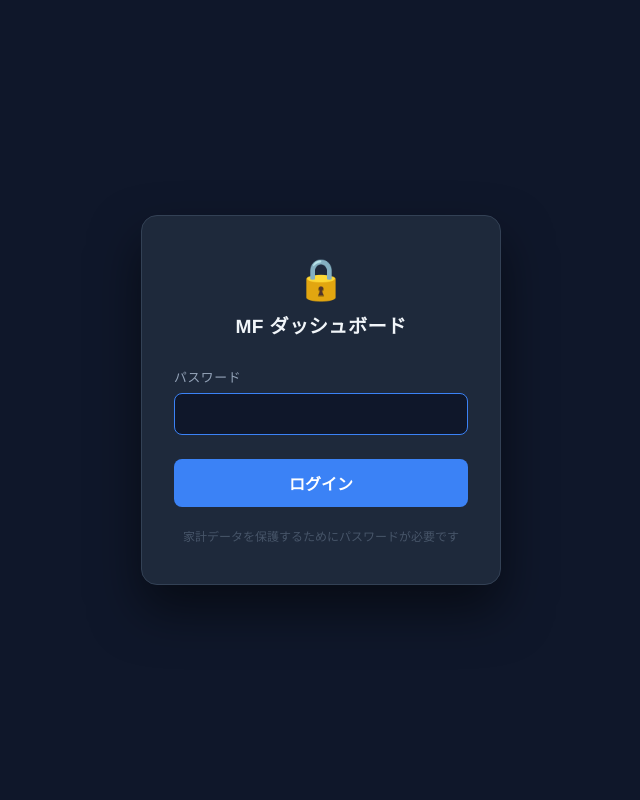
After one commit to tmh9068-create/mf-dashboard, a Flask app: page /login in a window 1280 px wide. The commit adds this page. Shown: the whole page, without its empty margins (319-959 px from the left). Run offline with Flask 3, Linux system fonts and the light colour scheme.

Commit message:
feat: add password authentication and HTTPS redirect for security
Made-with: Cursor

```diff
--- a/app.py
+++ b/app.py
@@ -1,13 +1,59 @@
-from flask import Flask, render_template, request, jsonify
+from flask import Flask, render_template, request, jsonify, redirect, url_for, session
 from dotenv import load_dotenv
-import sqlite3, os, calendar
+import sqlite3, os, calendar, hashlib, hmac
 from datetime import datetime, date
+from functools import wraps
 import pandas as pd
 
 load_dotenv()
 
 app = Flask(__name__)
-app.config['SECRET_KEY'] = 'mf-dashboard-2026'
+app.config['SECRET_KEY'] = os.getenv('SECRET_KEY', 'mf-dashboard-2026-change-me')
+
+# ─────────────────────────────────────────
+# HTTPS 強制リダイレクト（リバースプロキシ経由の場合）
+# ─────────────────────────────────────────
+@app.before_request
+def force_https():
+    proto = request.headers.get('X-Forwarded-Proto', '')
+    if proto == 'http':
+        url = request.url.replace('http://', 'https://', 1)
+        return redirect(url, code=301)
+
+# ─────────────────────────────────────────
+# パスワード認証
+# ─────────────────────────────────────────
+LOGIN_PASSWORD = os.getenv('LOGIN_PASSWORD', '')
+
+def login_required(f):
+    @wraps(f)
+    def decorated(*args, **kwargs):
+        if not LOGIN_PASSWORD:
+            return f(*args, **kwargs)  # パスワード未設定時は認証スキップ
+        if not session.get('authenticated'):
+            if request.path.startswith('/api/'):
+                return jsonify({'error': '認証が必要です'}), 401
+            return redirect(url_for('login', next=request.path))
+        return f(*args, **kwargs)
+    return decorated
+
+@app.route('/login', methods=['GET', 'POST'])
+def login():
+    error = None
+    if request.method == 'POST':
+        pw = request.form.get('password', '')
+        if LOGIN_PASSWORD and hmac.compare_digest(pw, LOGIN_PASSWORD):
+            session['authenticated'] = True
+            session.permanent = True
+            next_url = request.args.get('next', '/')
+            return redirect(next_url)
+        error = 'パスワードが違います'
+    return render_template('login.html', error=error)
+
+@app.route('/logout')
+def logout():
+    session.clear()
+    return redirect(url_for('login'))
 
 _BASE_DIR  = os.path.dirname(os.path.abspath(__file__))
 _DATA_DIR  = os.getenv('DATA_DIR', '')
@@ -1054,40 +1100,48 @@ import time as _time
 _STATIC_VER = str(int(_time.time()))
 
 @app.route('/')
+@login_required
 def index():
     today = date.today()
     return render_template('index.html', year=today.year, month=today.month, ver=_STATIC_VER)
 
 @app.route('/api/daily-matrix')
+@login_required
 def api_daily_matrix():
     today = date.today()
     return jsonify(get_daily_matrix(int(request.args.get('year', today.year)),
                                     int(request.args.get('month', today.month))))
 
 @app.route('/api/monthly-trend')
+@login_required
 def api_monthly_trend():
     return jsonify(get_monthly_trend(request.args.get('category') or None))
 
 @app.route('/api/yearly-matrix')
+@login_required
 def api_yearly_matrix():
     return jsonify(get_yearly_matrix())
 
 @app.route('/api/summary')
+@login_required
 def api_summary():
     return jsonify(get_monthly_summary(int(request.args.get('year', date.today().year)),
                                        int(request.args.get('month', date.today().month))))
 
 @app.route('/api/budget-progress')
+@login_required
 def api_budget_progress():
     return jsonify(get_budget_progress(int(request.args.get('year', date.today().year)),
                                        int(request.args.get('month', date.today().month))))
 
 @app.route('/api/daily')
+@login_required
 def api_daily():
     return jsonify(get_daily_data(int(request.args.get('year', date.today().year)),
                                   int(request.args.get('month', date.today().month))))
 
 @app.route('/api/cumulative')
+@login_required
 def api_cumulative():
     year     = int(request.args.get('year',  date.today().year))
     month    = int(request.args.get('month', date.today().month))
@@ -1095,6 +1149,7 @@ def api_cumulative():
     return jsonify(get_cumulative_data(year, month, category if category else None))
 
 @app.route('/api/categories')
+@login_required
 def api_categories():
     conn = get_db()
     rows = conn.execute('''
@@ -1120,6 +1175,7 @@ def api_categories():
     return jsonify(result)
 
 @app.route('/api/transactions')
+@login_required
 def api_transactions():
     year     = int(request.args.get('year',  date.today().year))
     month    = int(request.args.get('month', date.today().month))
@@ -1141,6 +1197,7 @@ def api_transactions():
     return jsonify([dict(r) for r in rows])
 
 @app.route('/api/upload-csv', methods=['POST'])
+@login_required
 def api_upload_csv():
     """MF CSVをアップロード（CSV の日付範囲のみ置き換え・それ以外のデータは維持）"""
     if 'file' not in request.files:
@@ -1168,6 +1225,7 @@ def api_upload_csv():
 
 
 @app.route('/api/upload-zaim-csv', methods=['POST'])
+@login_required
 def api_upload_zaim_csv():
     """Zaim CSV をアップロードして MF と重複しない取引を追加"""
     if 'file' not in request.files:
@@ -1185,6 +1243,7 @@ def api_upload_zaim_csv():
 
 
 @app.route('/api/sync-from-kakeibo', methods=['POST'])
+@login_required
 def api_sync_from_kakeibo():
     """kakeibo.db から Zaim データを直接同期（同一サーバー環境のみ）"""
     kakeibo_db = os.getenv(
@@ -1216,6 +1275,7 @@ def api_sync_from_kakeibo():
 
 
 @app.route('/api/import-budgets', methods=['POST'])
+@login_required
 def api_import_budgets():
     """JSON形式で予算をDBにインポート（EARLIEST_YEAR/MONTHから現在まで全月適用）"""
     data = request.get_json()
@@ -1228,6 +1288,7 @@ def api_import_budgets():
 
 
 @app.route('/api/mf-auto-download', methods=['POST'])
+@login_required
 def api_mf_auto_download():
     """MoneyForward同期をバックグラウンドで実行"""
     try:
--- a/templates/index.html
+++ b/templates/index.html
@@ -29,6 +29,7 @@
       <button class="btn-zaim" id="mf-csv-btn" title="MoneyForward CSVをアップロードして取引を更新">
         <span id="mf-csv-btn-label">📥 MF更新</span>
       </button>
+      <a href="/logout" class="btn-logout" title="ログアウト">🔓</a>
     </div>
   </div>
 </header>
--- /dev/null
+++ b/templates/login.html
@@ -0,0 +1,104 @@
+<!DOCTYPE html>
+<html lang="ja">
+<head>
+  <meta charset="UTF-8" />
+  <meta name="viewport" content="width=device-width, initial-scale=1.0" />
+  <title>ログイン — MF ダッシュボード</title>
+  <style>
+    *, *::before, *::after { box-sizing: border-box; margin: 0; padding: 0; }
+    body {
+      min-height: 100dvh;
+      display: flex;
+      align-items: center;
+      justify-content: center;
+      background: #0f172a;
+      font-family: 'Helvetica Neue', Arial, sans-serif;
+    }
+    .card {
+      background: #1e293b;
+      border: 1px solid #334155;
+      border-radius: 16px;
+      padding: 2.5rem 2rem;
+      width: min(360px, 90vw);
+      box-shadow: 0 25px 50px rgba(0,0,0,0.5);
+    }
+    .icon {
+      font-size: 2.5rem;
+      text-align: center;
+      margin-bottom: 0.5rem;
+    }
+    h1 {
+      color: #f1f5f9;
+      font-size: 1.2rem;
+      text-align: center;
+      margin-bottom: 1.75rem;
+      font-weight: 600;
+      letter-spacing: 0.02em;
+    }
+    label {
+      display: block;
+      color: #94a3b8;
+      font-size: 0.8rem;
+      margin-bottom: 0.4rem;
+      letter-spacing: 0.05em;
+      text-transform: uppercase;
+    }
+    input[type="password"] {
+      width: 100%;
+      background: #0f172a;
+      border: 1px solid #475569;
+      border-radius: 8px;
+      color: #f1f5f9;
+      font-size: 1rem;
+      padding: 0.7rem 1rem;
+      outline: none;
+      transition: border-color 0.2s;
+    }
+    input[type="password"]:focus { border-color: #3b82f6; }
+    .error {
+      background: #450a0a;
+      border: 1px solid #dc2626;
+      border-radius: 8px;
+      color: #fca5a5;
+      font-size: 0.85rem;
+      padding: 0.6rem 0.9rem;
+      margin-top: 1rem;
+    }
+    button {
+      width: 100%;
+      margin-top: 1.5rem;
+      padding: 0.75rem;
+      background: #3b82f6;
+      border: none;
+      border-radius: 8px;
+      color: #fff;
+      font-size: 1rem;
+      font-weight: 600;
+      cursor: pointer;
+      transition: background 0.2s;
+    }
+    button:hover { background: #2563eb; }
+    .note {
+      color: #475569;
+      font-size: 0.75rem;
+      text-align: center;
+      margin-top: 1.25rem;
+    }
+  </style>
+</head>
+<body>
+  <div class="card">
+    <div class="icon">🔒</div>
+    <h1>MF ダッシュボード</h1>
+    <form method="post">
+      <label for="pw">パスワード</label>
+      <input type="password" id="pw" name="password" autofocus autocomplete="current-password" />
+      {% if error %}
+      <div class="error">{{ error }}</div>
+      {% endif %}
+      <button type="submit">ログイン</button>
+    </form>
+    <p class="note">家計データを保護するためにパスワードが必要です</p>
+  </div>
+</body>
+</html>
```
Also changed, not shown: static/css/style.css (+9 -0 lines).
